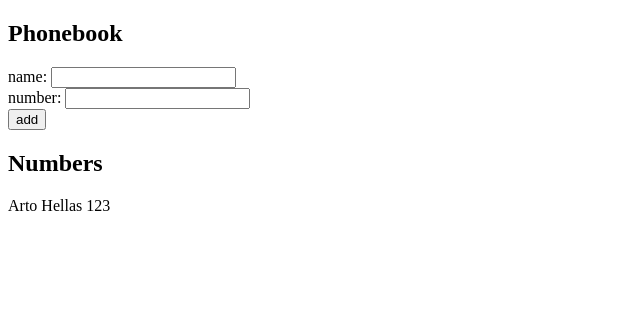
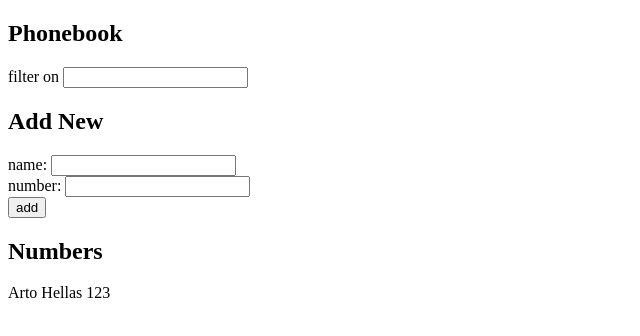
Before and after one commit to blakdragon39/fullstackopen2020, a React (Create React App) app in the folder part2/: page / in a window 1280 px wide. Shown: the top 336 px of the page, without its empty margins (0-640 px from the left). Built offline with nearby package versions, Linux system fonts and the light colour scheme.

Commit message:
Exercise 2.9

```diff
--- a/part2/src/App.js
+++ b/part2/src/App.js
@@ -12,9 +12,11 @@ const App = () => {
     ])
     const [ newName, setNewName ] = useState('')
     const [ newPhone, setNewPhone ] = useState('')
+    const [ filter, setFilter ] = useState('')
 
     const handleNameChange = (event) => setNewName(event.target.value)
     const handlePhoneChange = (event) => setNewPhone(event.target.value)
+    const handleFilterChange = (event) => setFilter(event.target.value)
 
     const submitNewName = (event) => {
         event.preventDefault()
@@ -31,13 +33,19 @@ const App = () => {
     return (
         <div>
             <h2>Phonebook</h2>
+            <div>filter on <input onChange={handleFilterChange}/></div>
+            <h2>Add New</h2>
             <form onSubmit={submitNewName}>
                 <div>name: <input value={newName} onChange={handleNameChange}/></div>
                 <div>number: <input value={newPhone} onChange={handlePhoneChange}/></div>
                 <div><button type="submit">add</button></div>
             </form>
             <h2>Numbers</h2>
-            {persons.map(person => <Person person={person}/>)}
+            {
+                persons
+                    .filter(person => person.name.toLowerCase().includes(filter.toLowerCase()))
+                    .map(person => <Person person={person}/>)
+            }
         </div>
     )
 }
```
